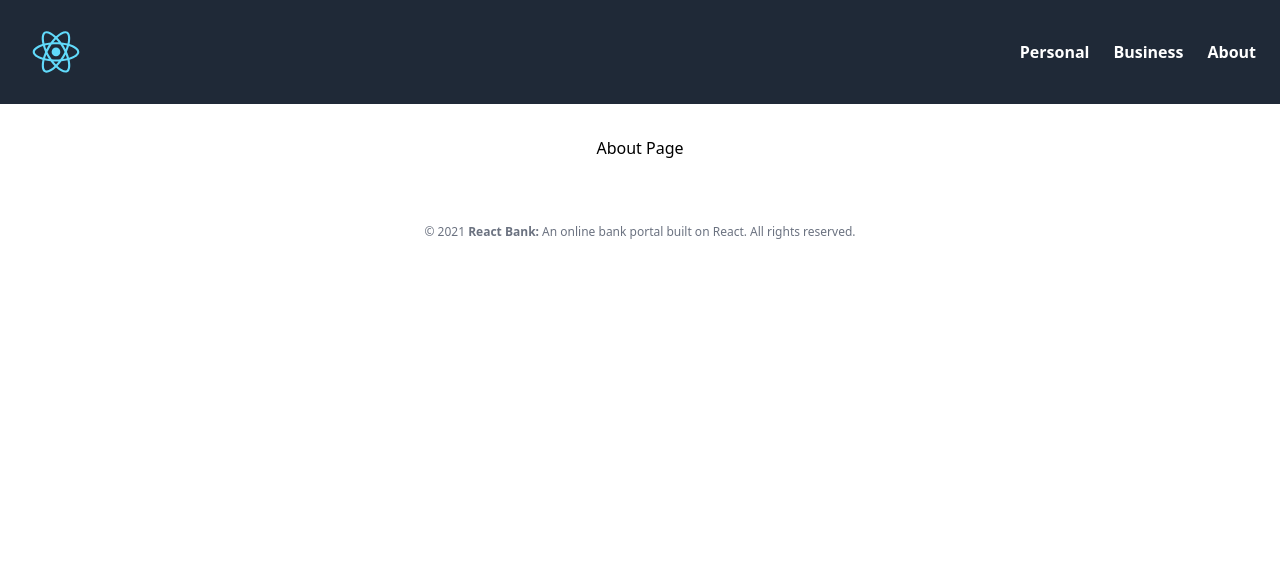
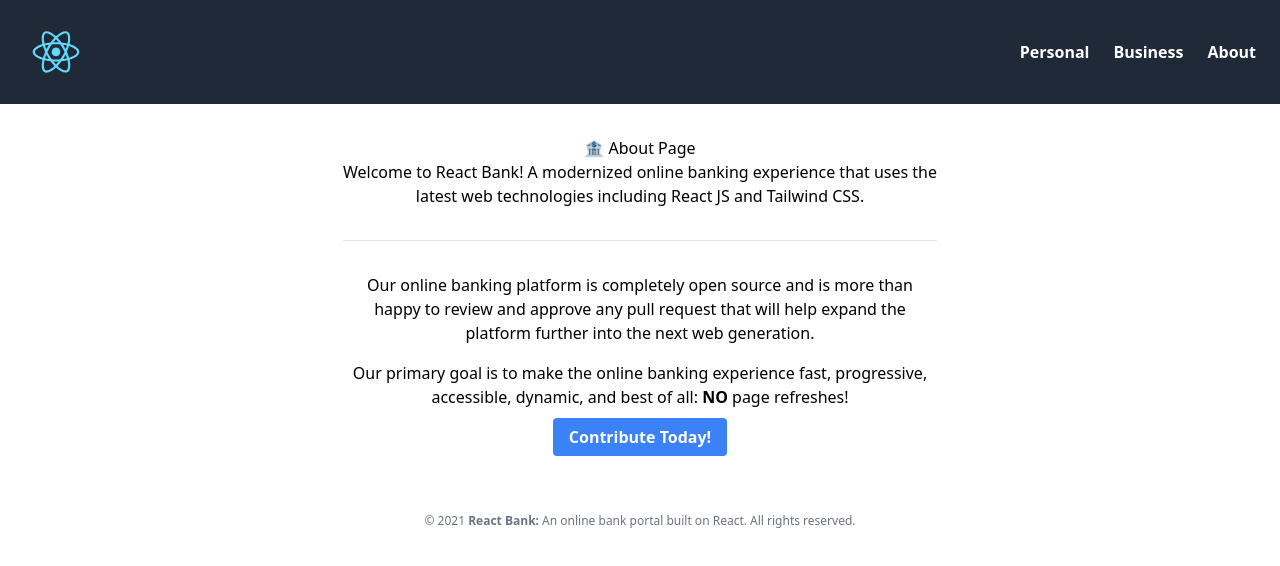
Before and after one commit to nugentmichael/react-bank, a React (Create React App) app: page /about in a window 1280 px wide. Shown: the top 566 px of the page. Built offline with nearby package versions, Linux system fonts and the light colour scheme.

Commit message:
Add initial copy and layout in the About page component.

```diff
--- a/src/layouts/About.js
+++ b/src/layouts/About.js
@@ -6,8 +6,40 @@ const About = (props) => {
 	}, [props.title]);
 
 	return (
-		<div className="flex items-center justify-around py-8">
-			<h3>About Page</h3>
+		<div className="flex items-center justify-center py-8 max-w-prose">
+			<div>
+				<h3>
+					<span role="img" aria-label="Bank Emoji">
+						🏦
+					</span>{' '}
+					About Page
+				</h3>
+				<h4>
+					Welcome to React Bank! A modernized online banking
+					experience that uses the latest web technologies including
+					React JS and Tailwind CSS.
+				</h4>
+				<hr className="my-8" />
+				<p className="mb-4">
+					Our online banking platform is completely open source and is
+					more than happy to review and approve any pull request that
+					will help expand the platform further into the next web
+					generation.
+				</p>
+				<p className="mb-4">
+					Our primary goal is to make the online banking experience
+					fast, progressive, accessible, dynamic, and best of all:{' '}
+					<strong>NO</strong> page refreshes!
+				</p>
+				<a
+					href="https://github.com/nugentmichael/react-bank"
+					target="_blank"
+					rel="noopener noreferrer"
+					className="my-8 bg-blue-500 hover:bg-blue-700 text-white font-bold py-2 px-4 rounded focus:outline-none focus:shadow-outline"
+				>
+					Contribute Today!
+				</a>
+			</div>
 		</div>
 	);
 };
```
